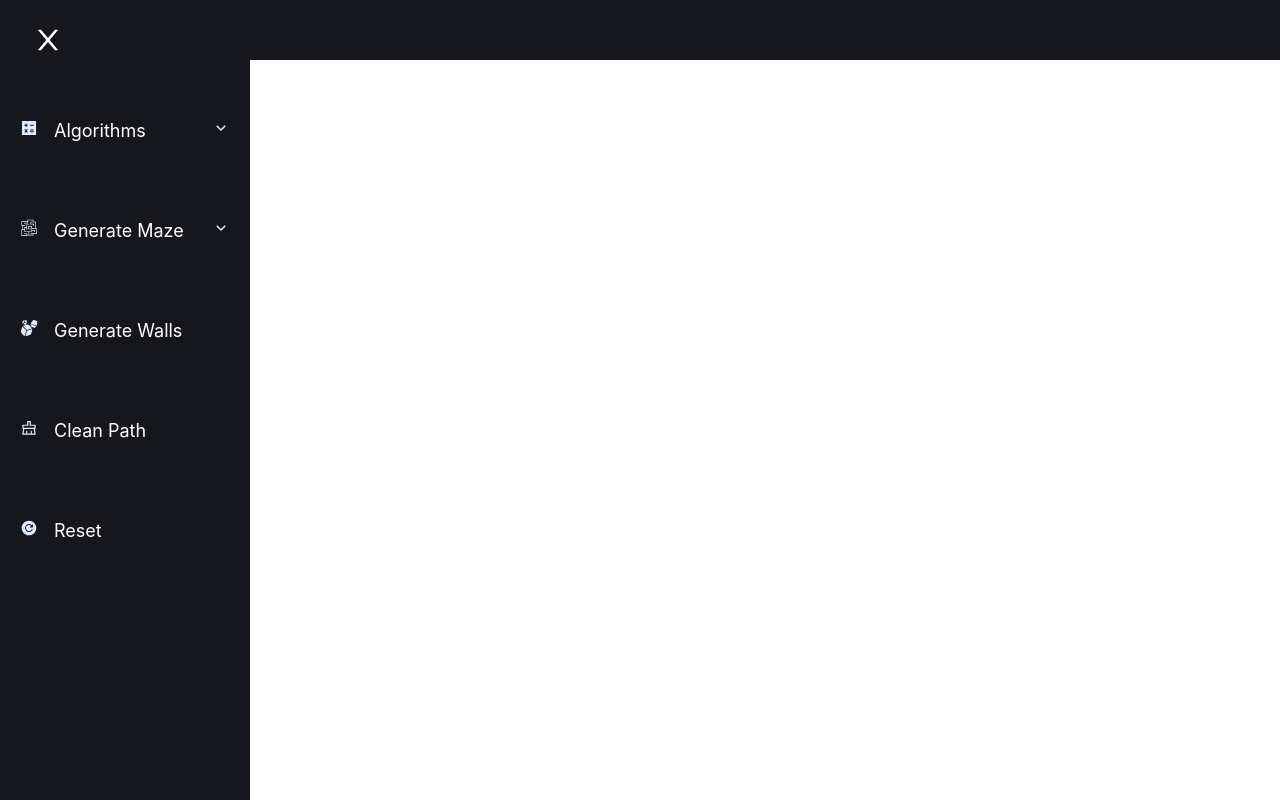
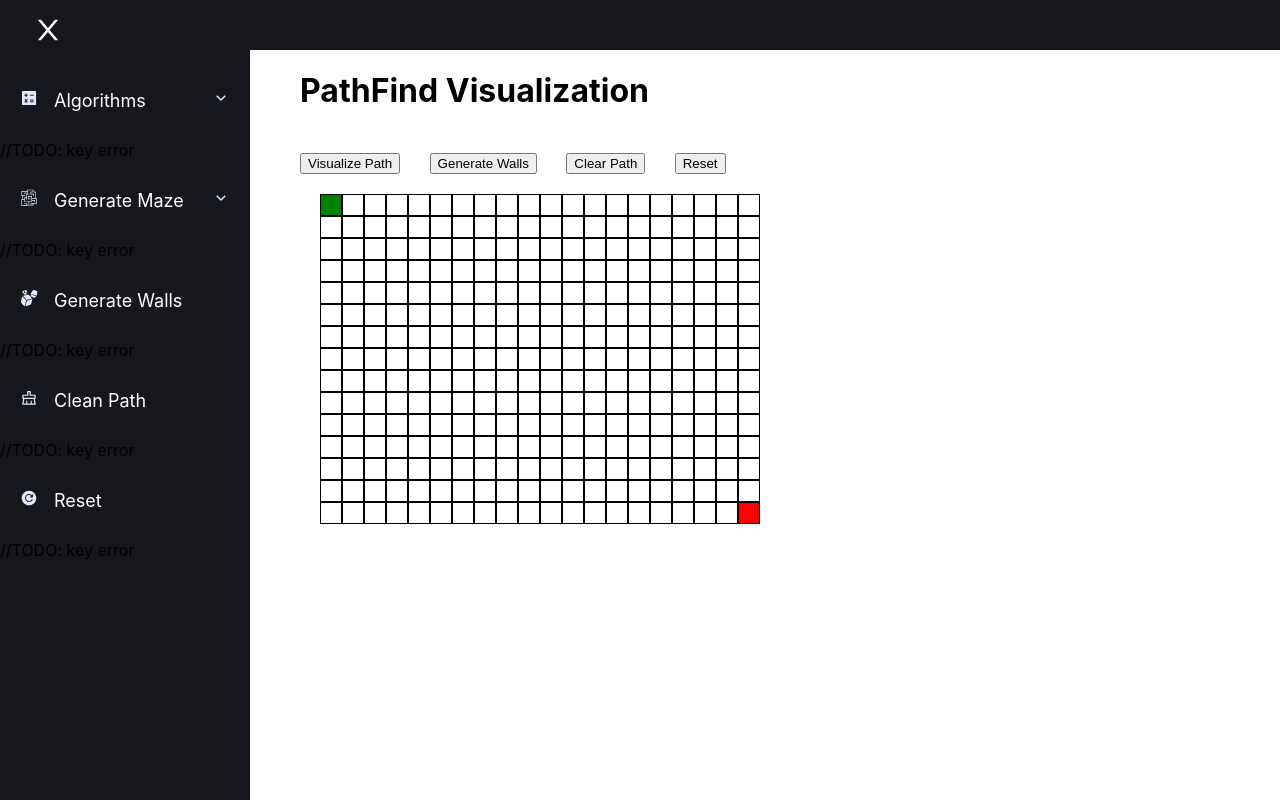
Before and after one commit to zfred219/PathFinding-project, a React (Create React App) app: page / in a window 1280 px wide. Built offline with nearby package versions, Linux system fonts and the light colour scheme.

Commit message:
feature: increase UX interaction with nav bar and grid

```diff
--- a/src/Algorithms/AStar.js
+++ b/src/Algorithms/AStar.js
@@ -34,15 +34,11 @@ function Astar(startNode, endNode)
                 path.push(temp.previous);
                 temp = temp.previous
             }
-
-            //console.log(path);
-            //console.log(" Path found!");
             return {path, visitedNodes};
         }
 
         // Get all possible neighbours/successors
         let neighbours = current.neighbours;
-        console.log(neighbours)
         // For each neighbour
         for (let i = 0; i < neighbours.length; i++) {
             let neighbour = neighbours[i];
--- a/src/App.css
+++ b/src/App.css
@@ -1,38 +1,3 @@
 .App {
   text-align: center;
 }
-
-.App-logo {
-  height: 40vmin;
-  pointer-events: none;
-}
-
-@media (prefers-reduced-motion: no-preference) {
-  .App-logo {
-    animation: App-logo-spin infinite 20s linear;
-  }
-}
-
-.App-header {
-  background-color: #282c34;
-  min-height: 100vh;
-  display: flex;
-  flex-direction: column;
-  align-items: center;
-  justify-content: center;
-  font-size: calc(10px + 2vmin);
-  color: white;
-}
-
-.App-link {
-  color: #61dafb;
-}
-
-@keyframes App-logo-spin {
-  from {
-    transform: rotate(0deg);
-  }
-  to {
-    transform: rotate(360deg);
-  }
-}
--- a/src/App.js
+++ b/src/App.js
@@ -1,15 +1,9 @@
 import './App.css';
-import { Fragment } from 'react';
-import Pathfind from './Components/PathFind';
-import Sidebar from './layout/sidebar/Sidebar'
+import MainComponent from './Components/MainComponent'
 
 function App() {
   return (
-    <Fragment>
-        <Sidebar />
-        {/* <Pathfind /> */}
-    </Fragment>
-
+        <MainComponent />
   )
 }
 
--- /dev/null
+++ b/src/Components/MainComponent.js
@@ -0,0 +1,21 @@
+import React, { Fragment, useState }  from "react"
+import Pathfind from './PathFind'
+import Sidebar from '../layout/sidebar/Sidebar'
+
+
+const MainComponent = () => {
+    const [sidebarOn, setSidebarOn] = useState(true);
+    const handleSidebarOn = () => {
+        setSidebarOn(!sidebarOn);
+    };
+
+    return (
+        <Fragment>
+            {/* Pass thing back to parent */}
+            <Sidebar handleSidebar={handleSidebarOn.bind(this)} sidebar={sidebarOn} />
+            <Pathfind sidebarOn={sidebarOn} />
+        </Fragment>
+    )
+};
+
+export default MainComponent;
--- a/src/Components/PathFind.css
+++ b/src/Components/PathFind.css
@@ -1,8 +1,17 @@
 
 
-.Wrapper {
+.wrapper {
     max-width: 80%;
     margin:auto;
+    transition: 300ms;
+}
+
+.right-wrapper {
+    max-width: 80%;
+    margin:auto;
+    padding-left: 300px;
+    transition: linear;
+    transition: 550ms;
 }
 
 .rowWrapper {
--- a/src/Components/PathFind.js
+++ b/src/Components/PathFind.js
@@ -1,4 +1,4 @@
-import React, {useState, useEffect, useRef} from "react"
+import React, {useState, useEffect} from "react"
 import Node from "./Node"
 import Astar from "../Algorithms/AStar"
 import "./PathFind.css"
@@ -14,7 +14,7 @@ const NODE_END_ROW = rows - 1;
 const NODE_END_COL = cols - 1
 
 
-const Pathfind = () => {
+const Pathfind = (props) => {
     const [Grid, setGrid] = useState([]);
     const [Path, setPath] = useState([]);
     const [VisitedNodes, setVisitedNodes] = useState([]);
@@ -218,7 +218,7 @@ const Pathfind = () => {
 
 
     return (
-        <div className="Wrapper">
+        <div className={props.sidebarOn ? "right-wrapper" : "wrapper"}>
             <h1>PathFind Visualization</h1>
             <br></br>
             <div>
--- a/src/layout/sidebar/Sidebar.js
+++ b/src/layout/sidebar/Sidebar.js
@@ -1,4 +1,4 @@
-import React, {Fragment, useState} from 'react'
+import React, {Fragment} from 'react'
 import styled from 'styled-components'
 import * as FaIcons from 'react-icons/fa'
 import * as AiIcons from 'react-icons/ai'
@@ -7,7 +7,7 @@ import SubMenu from './SubMenu'
 
 const Nav = styled.div`
     background: #15171c;
-    height: 60px;
+    height: 50px;
     display: flex;
     justify-content: flex-start;
     align-items: center;
@@ -16,12 +16,11 @@ const Nav = styled.div`
 const NavIcon = styled.a`
     margin-left: 2rem;
     font-size: 2rem;
-    height: 80px;
+    height: 60px;
     display: flex;
     justify-content: flex-start;
     align-items: center;
 
-    //TODO: Area too large
     &:hover {
         cursor: pointer;
     }
@@ -36,7 +35,7 @@ const SidebarNav = styled.nav`
     position: fixed;
     top: 0;
     left: ${({ sidebarShow }) => (sidebarShow ? '0' : '-100%')};
-    transition: 350ms;
+    transition: 500ms;
     z-index: 10;
 `;
 
@@ -45,21 +44,18 @@ const SidebarWrap = styled.div`
 `
 
 
-const Sidebar = () => {
-    const [sidebar, setSidebar] = useState(true);
-    const showSidebar = () => setSidebar(!sidebar);
-
+const Sidebar = (props) => {
     return(
         <Fragment>
             <Nav>
                 <NavIcon to='#'>
-                    <FaIcons.FaBars style={{color: "white"}} onClick={showSidebar}/>
+                    <FaIcons.FaBars style={{color: "white"}} onClick={props.handleSidebar}/>
                 </NavIcon>
              </Nav>
-            <SidebarNav sidebarShow={sidebar}>
+            <SidebarNav sidebarShow={props.sidebar}>
                 <SidebarWrap>
                     <NavIcon to='#'>
-                        <AiIcons.AiOutlineClose style={{color: "white"}} onClick={showSidebar}/>
+                        <AiIcons.AiOutlineClose style={{color: "white"}} onClick={props.handleSidebar}/>
                     </NavIcon>
                     {SidebarData.map((item, index)=>{
                         return <SubMenu item={item} index={index} />
--- a/src/layout/sidebar/SubMenu.js
+++ b/src/layout/sidebar/SubMenu.js
@@ -8,9 +8,17 @@ const ItemBar = styled.div`
     align-items: center;
     padding: 20px;
     list-style: none;
-    height: 60px;
+    height: 40px;
     text-decoration: none;
     font-size: 18px;
+
+    &:hover {
+        background: #0c7bc4;
+        cursor: pointer;
+        transform: scale(0.9);
+        border-radius: 8px;
+    }
+
 `
 const ItemLabel = styled.span`
     color: white;
@@ -50,11 +58,12 @@ const SubMenu = (props) => {
                 props.item.onCloseSubMenu : null}
             </div>
         </ItemBar>
+        //TODO: key error
         {subMenuOpen && props.item.subNav.map((item, index) => {
             return (
                 <DropDownItem key={index}>
                     {item.icon}
-                    <ItemLabel>{item.subTitle}</ItemLabel>
+                    <ItemLabel >{item.subTitle}</ItemLabel>
                 </DropDownItem>
             )
         })}
```
Also changed, not shown: 1 other file (tests, documents, lock files or other folders).
